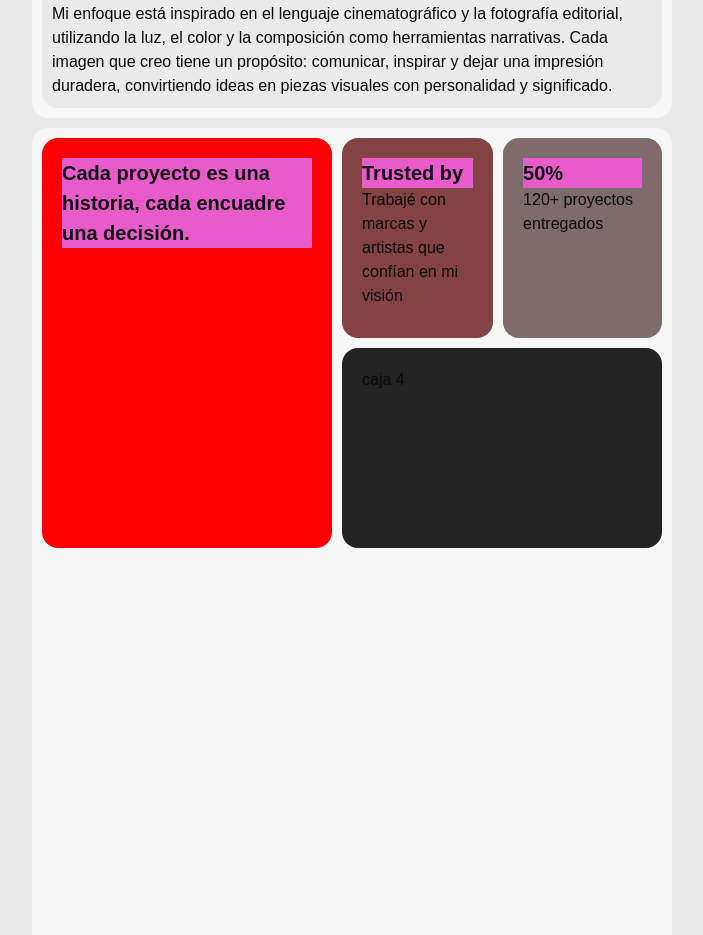
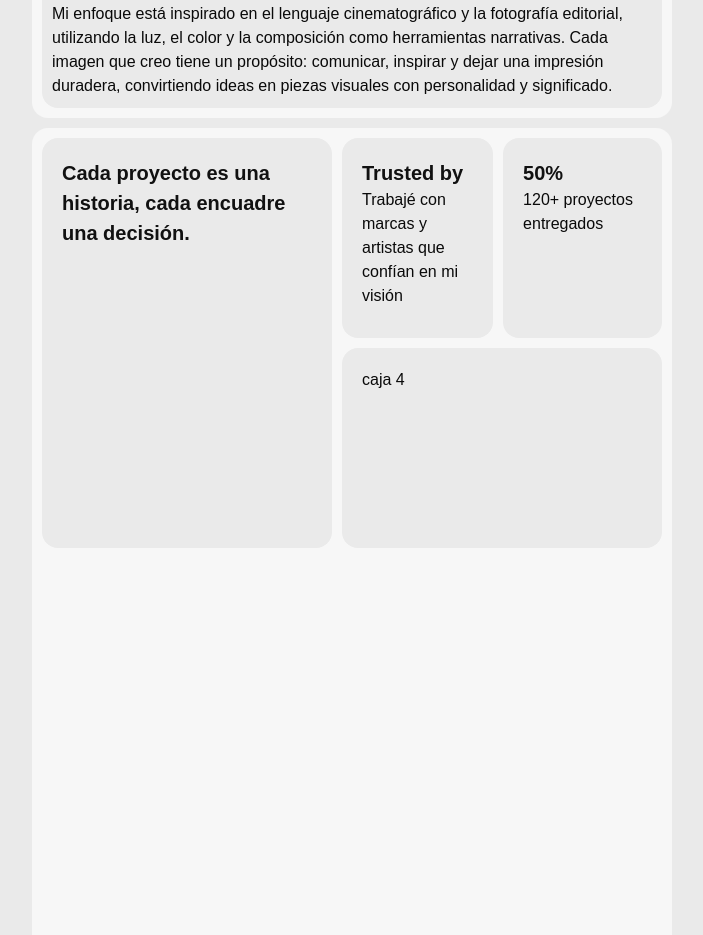
Before and after one commit to fedebarrazaa/photographer-project, a React (Vite) app: page /perfil in a window 1280 px wide. Shown: the part 880-1815 px from the top of the page, without its empty margins (288-991 px from the left). Built offline with nearby package versions, Linux system fonts and the light colour scheme.

Commit message:
new changes

```diff
--- a/src/styles/perfil.module.css
+++ b/src/styles/perfil.module.css
@@ -99,11 +99,9 @@
     .box_1  {
       grid-column: 1 / 2;
       grid-row: 1 / 3;
-      background-color: red;
     }
 }
 .text_box1 {
-    background-color: #E95ACB;
     width: 250px;
     color: #111111;
     font-size: 20px;
@@ -118,11 +116,9 @@
 @media (min-width: 900px) {
     .box_2  {
       grid-column: 2 / 3;
-      background-color: rgb(131, 67, 67);
     }
 }
 .text_box2 {
-    background-color: #E95ACB;
     color: #111111;
     font-size: 20px;
     font-weight: bold;
@@ -136,7 +132,6 @@
 @media (min-width: 900px) {
     .box_3  {
       grid-column: 3 / 4;
-      background-color: rgb(126, 108, 108);
     }
 }
 
@@ -148,6 +143,5 @@
 @media (min-width: 900px) {
     .box_4  {
         grid-column: 2 / 4;
-      background-color: rgb(36, 35, 35);
     }
 }
```
